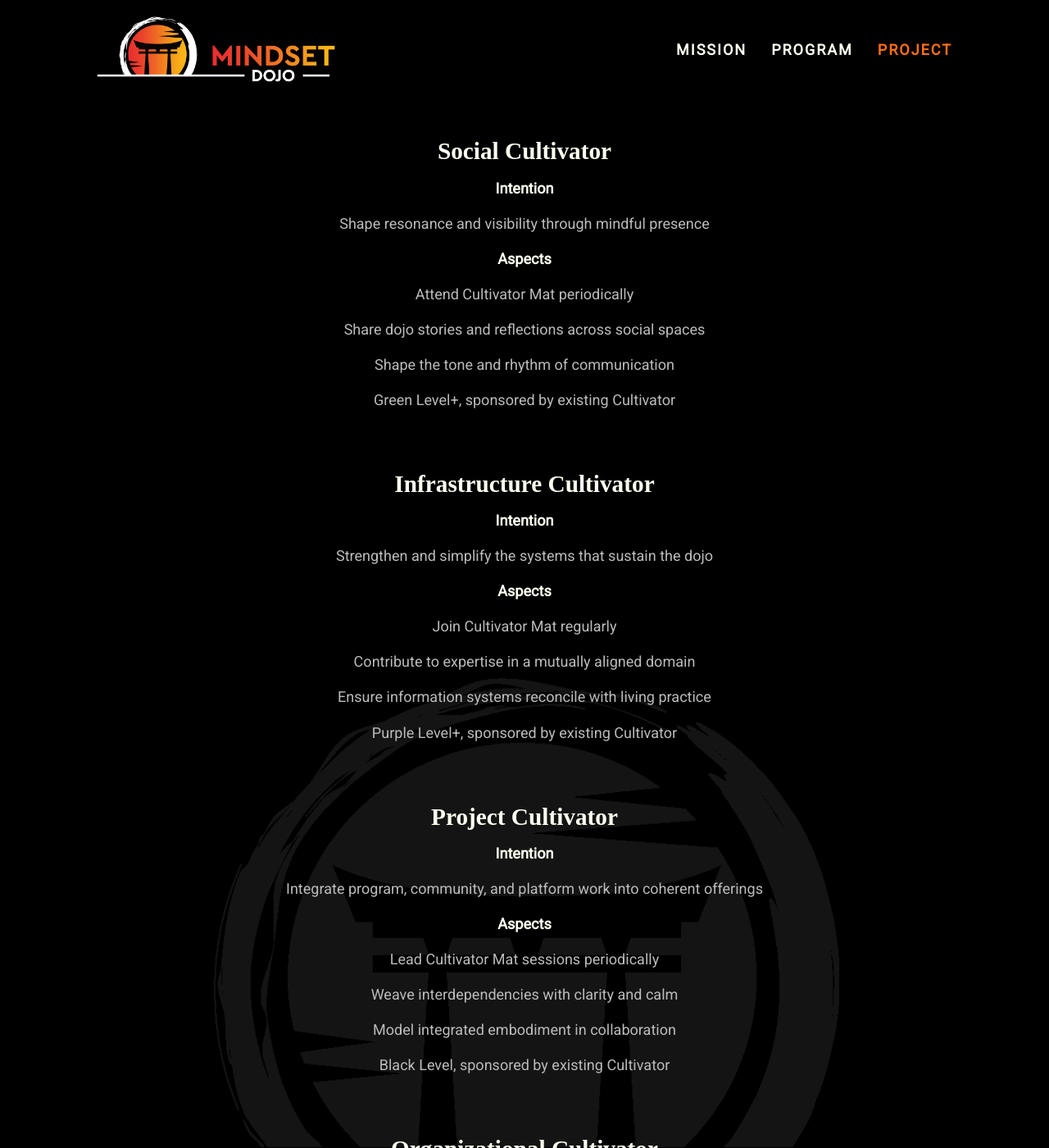
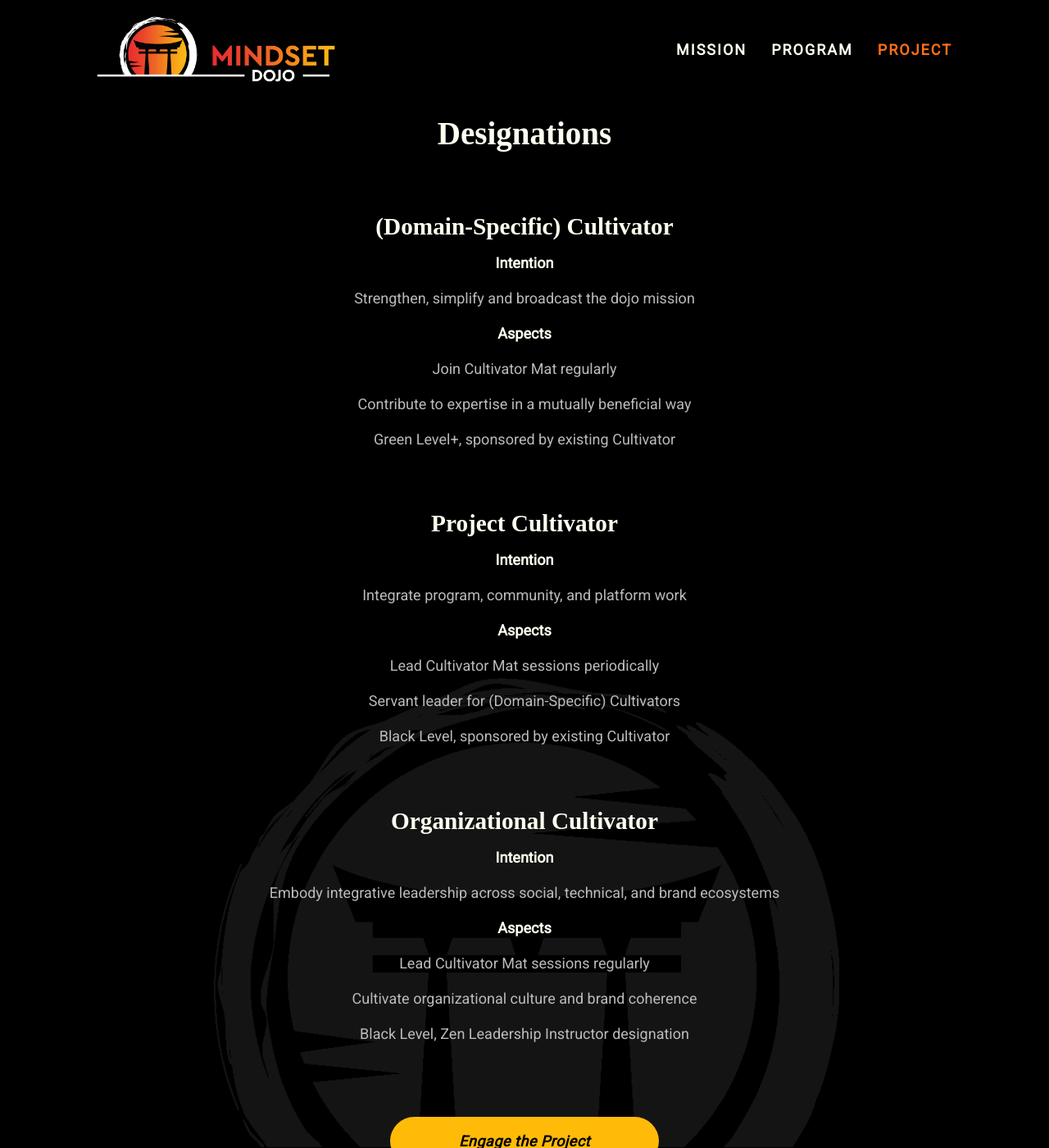
Before and after one commit to mindset-dojo/mindset-dojo.github.io, a Jekyll site: the page built from project.md, in a window 1280 px wide and 1400 px high, scrolled down 1276 px. Shown: the whole window at 82% size. Built offline with Jekyll 4.4.1, drawn with Linux system fonts in a browser that asks for light colours; some web fonts are replaced; some of the changed text lies outside the part shown.

Commit message:
refactor: Streamline language

```diff
--- a/_data/project.yaml
+++ b/_data/project.yaml
@@ -13,33 +13,25 @@
     - "You notice a friction in the docs."
     - "You refactor a phrase or function toward clarity."
     - "You offer a pattern that helps others move with ease."
+  pullquote: "The pull request speaks, not the well meaning suggestions."
   repo_call_to_action: Engage the Project
 designations:
-  - label: Social Cultivator
-    intention: Shape resonance and visibility through mindful presence
-    aspects:
-      - label: Attend Cultivator Mat periodically
-      - label: Share dojo stories and reflections across social spaces
-      - label: Shape the tone and rhythm of communication
-      - label: Green Level+, sponsored by existing Cultivator
-  - label: Infrastructure Cultivator
-    intention: Strengthen and simplify the systems that sustain the dojo
+  - label: (Domain-Specific) Cultivator
+    intention: Strengthen, simplify and broadcast the dojo mission
     aspects:
       - label: Join Cultivator Mat regularly
-      - label: Contribute to expertise in a mutually aligned domain
-      - label: Ensure information systems reconcile with living practice
-      - label: Purple Level+, sponsored by existing Cultivator
+      - label: Contribute to expertise in a mutually beneficial way
+      - label: Green Level+, sponsored by existing Cultivator
   - label: Project Cultivator
-    intention: Integrate program, community, and platform work into coherent offerings
+    intention: Integrate program, community, and platform work
     aspects:
       - label: Lead Cultivator Mat sessions periodically
-      - label: Weave interdependencies with clarity and calm
-      - label: Model integrated embodiment in collaboration
+      - label: Servant leader for (Domain-Specific) Cultivators
       - label: Black Level, sponsored by existing Cultivator
   - label: Organizational Cultivator
     intention: Embody integrative leadership across social, technical, and brand ecosystems
     aspects:
       - label: Lead Cultivator Mat sessions regularly
-      - label: Bridge all cultivation dimensions toward shared identity and rhythm
-      - label: Steward organizational narrative and brand coherence
+      - label: Cultivate organizational culture and brand coherence
       - label: Black Level, Zen Leadership Instructor designation
+---
--- a/project.md
+++ b/project.md
@@ -32,6 +32,10 @@
 </section>
 
 <section>
+  <blockquote><strong>{{ context.pullquote }}</strong></blockquote>
+</section>
+
+<section>
   <h2>{{ program.rally }} starts here</h2>
   {% for item in program.mission %}
   <p>{{ item }}</p>
```
Also changed, not shown: _data/program.yaml (+3 -5 lines), program.md (+2 -2 lines).
